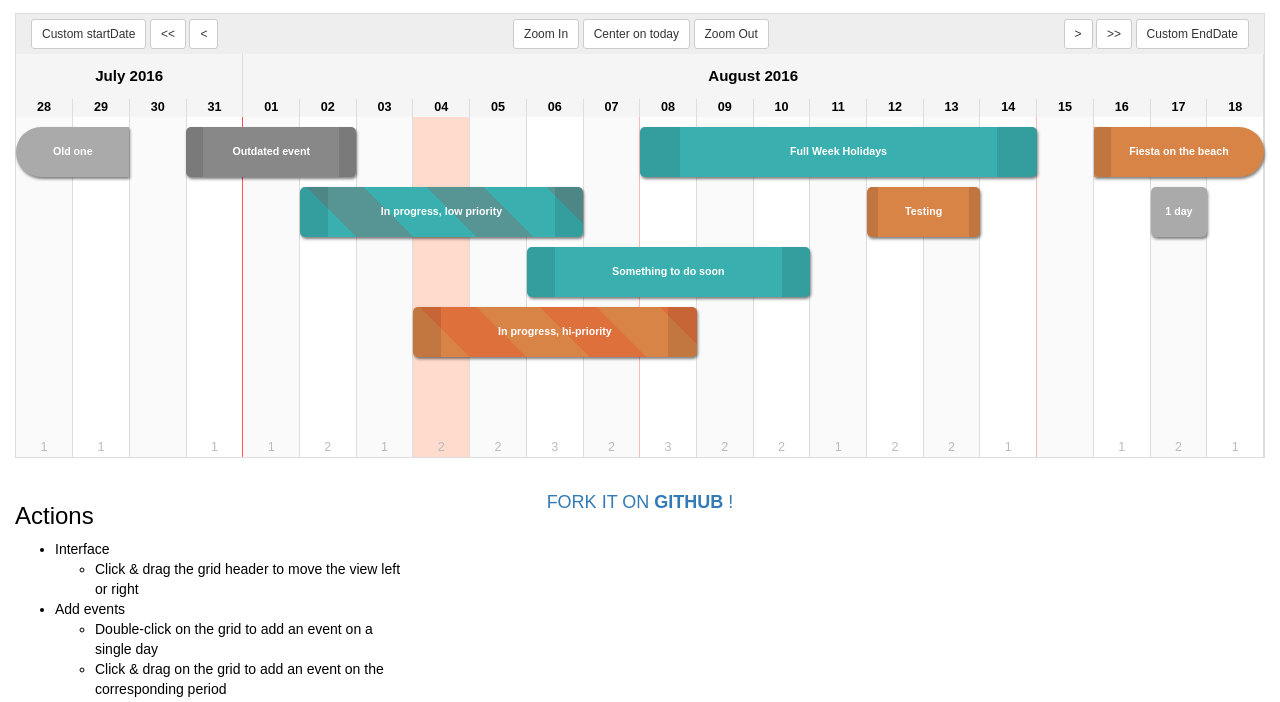
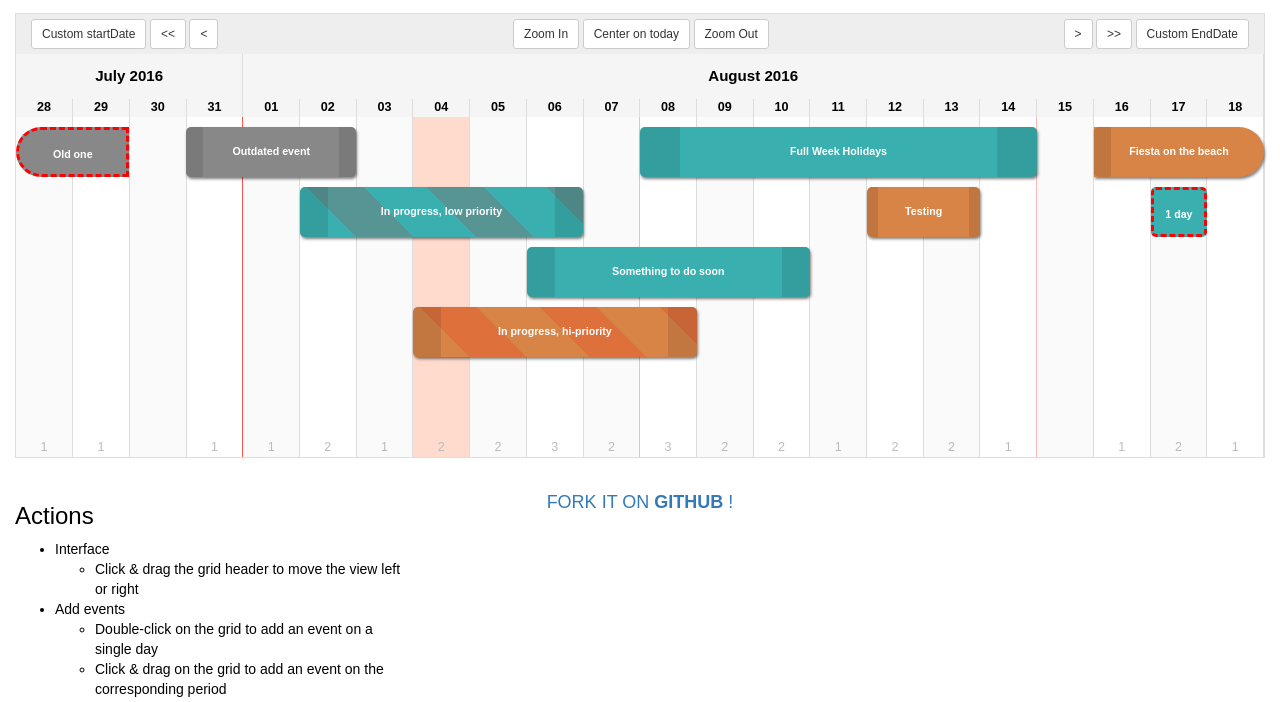
Before and after one commit to polosson/Plantt, a plain HTML site: page index.html in a window 1280 px wide. Shown: the part 82-784 px from the top of the page. Drawn offline with Linux system fonts and the light colour scheme.

Commit message:
Style for .locked CSS class

```diff
--- a/plantt.css
+++ b/plantt.css
@@ -156,7 +156,8 @@ scheduler event.past {
 	background-color: #888 !important;
 }
 scheduler event.locked {
-	background-color: #AAA !important;
+	border: 3px dashed red;
+	box-shadow: none;
 }
 scheduler event.locked label {
 	cursor: not-allowed;
```
